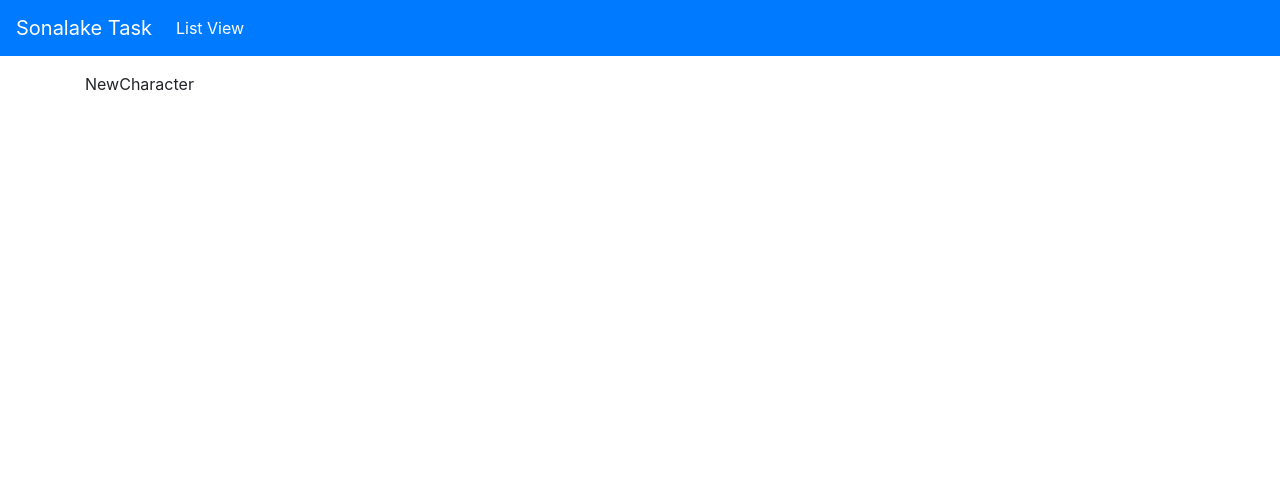
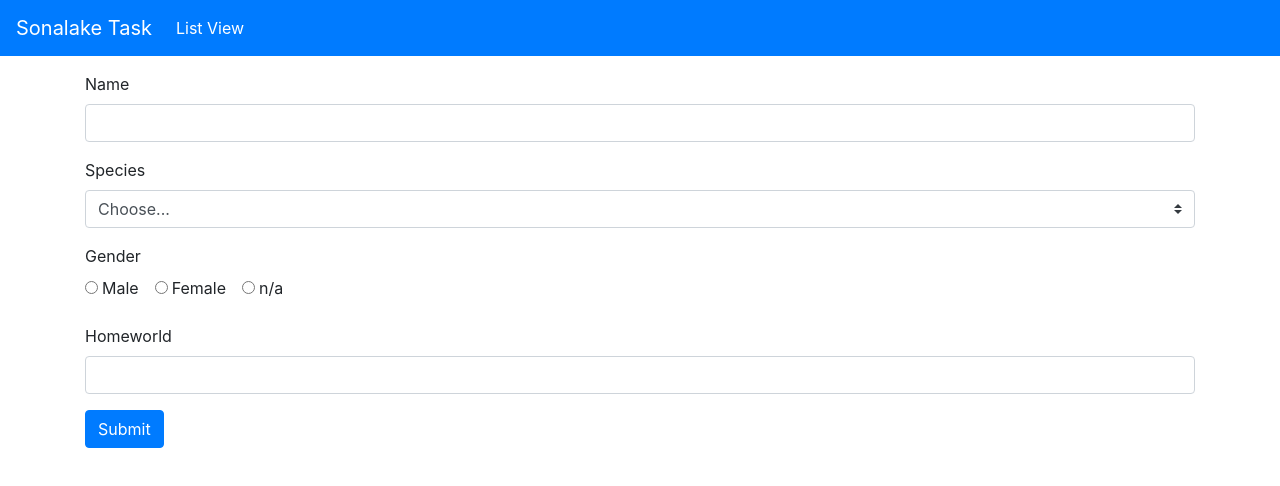
Before and after one commit to jdmiguel/jaime_demiguel, a React (Create React App) app: page /newCharacter in a window 1280 px wide. Shown: the top 486 px of the page. Built offline with nearby package versions, Linux system fonts and the light colour scheme.

Commit message:
NewCharacter layout created

```diff
--- a/src/components/NewCharacter/index.js
+++ b/src/components/NewCharacter/index.js
@@ -1,4 +1,8 @@
 import React, { Component } from "react";
+
+/** Core */
+import Input from "../core/Input";
+import Button from "../core/Button";
 
 class NewCharacter extends Component {
   constructor(props) {
@@ -6,7 +10,76 @@ class NewCharacter extends Component {
     this.state = {};
   }
   render() {
-    return <div>NewCharacter</div>;
+    return (
+      <form>
+        <div className="form-group">
+          <label for="name-field">Name</label>
+          <Input
+            type="text"
+            className="form-control"
+            id="name-field"
+            placeholder="Name"
+          />
+        </div>
+        <div className="form-group">
+          <label for="species-field">Species</label>
+          <select className="custom-select" id="species-field">
+            <option selected>Choose...</option>
+            <option value="1">One</option>
+            <option value="2">Two</option>
+            <option value="3">Three</option>
+          </select>
+        </div>
+        <div className="form-group">
+          <label for="gender-field">Gender</label>
+          <div>
+            <label className="mr-3">
+              <Input
+                className="mr-1"
+                type="radio"
+                autocomplete="off"
+                value="male"
+                name="optradio"
+                checked
+              />
+              Male
+            </label>
+            <label className="mr-3">
+              <Input
+                className="mr-1"
+                type="radio"
+                value="female"
+                name="optradio"
+                autocomplete="off"
+              />
+              Female
+            </label>
+            <label className="mr-3">
+              <Input
+                className="mr-1"
+                type="radio"
+                value="n/a"
+                name="optradio"
+                autocomplete="off"
+              />
+              n/a
+            </label>
+          </div>
+        </div>
+        <div className="form-group">
+          <label for="homeworld-field">Homeworld</label>
+          <Input
+            type="text"
+            className="form-control"
+            id="homeworld-field"
+            placeholder="Homeworld"
+          />
+        </div>
+        <Button type="submit" className="btn btn-primary">
+          Submit
+        </Button>
+      </form>
+    );
   }
 }
 
```
